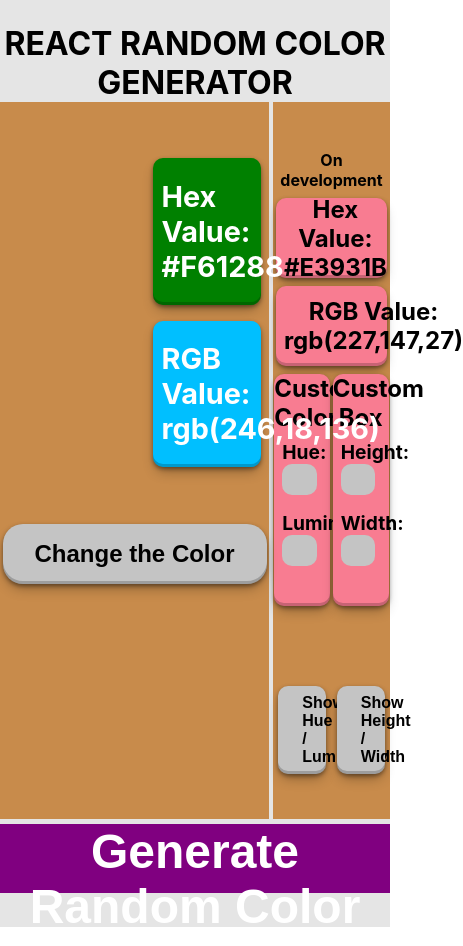
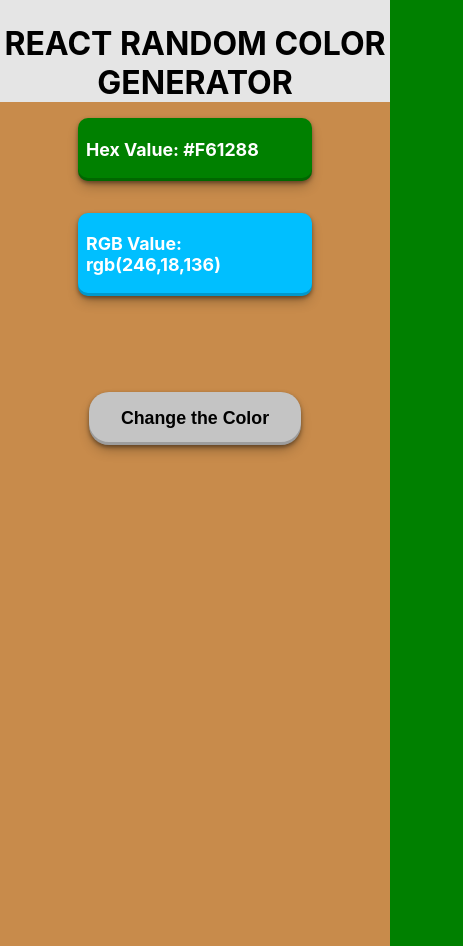
Before and after one commit to Eprince-hub/react-random-color-generator2, a React (Create React App) app: page / in a window 390 px wide. Shown: the whole page, 463 px wide, since content can reach past the window. Built offline with nearby package versions, Linux system fonts and the light colour scheme.

Commit message:
update app.css with media query

```diff
--- a/src/App.css
+++ b/src/App.css
@@ -200,3 +200,43 @@
   box-shadow: rgba(0, 0, 0, 0.4) 0px 2px 4px,
     rgba(0, 0, 0, 0.3) 0px 7px 13px -3px, rgba(0, 0, 0, 0.2) 0px -3px 0px inset;
 }
+
+/* Media query started here */
+
+@media screen and (max-width: 900px) {
+  body {
+    background-color: green;
+  }
+
+  .leftColorBox {
+    width: 100vw;
+    height: 100vh;
+  }
+
+  .bottomButton {
+    display: none;
+    font-size: calc(10px + 2vmin);
+  }
+
+  .leftColorBox button {
+    margin-top: 5rem;
+    position: initial;
+    font-size: calc(10px + 2vmin);
+  }
+
+  .leftBoxColorValues {
+    display: flex;
+    position: initial;
+    flex-direction: column;
+    width: 100%;
+    width: 60%;
+    margin: 0 auto;
+  }
+
+  .leftColorBox h3 {
+    font-size: calc(10px + 2vmin);
+  }
+  .rightColorBox {
+    display: none;
+  }
+}
```
